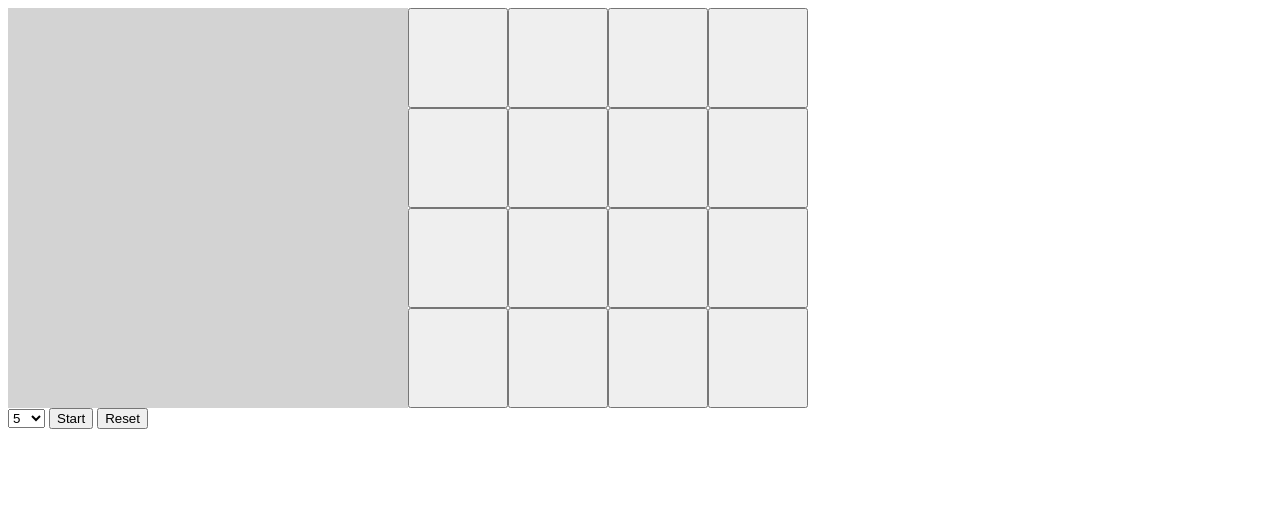
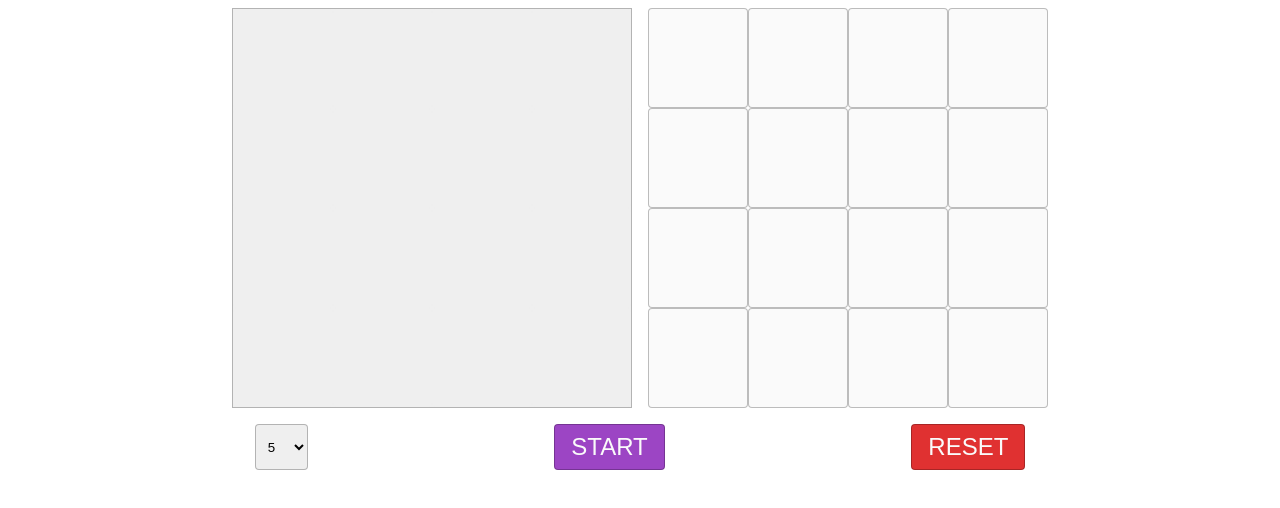
Before and after one commit to JayesNS/freshmail-recruitment-task, a plain HTML site: page index.html in a window 1280 px wide. Drawn offline with Linux system fonts and the light colour scheme; files whose address does not match are found by name.

Commit message:
Added slightly better styling

```diff
--- a/index.html
+++ b/index.html
@@ -20,14 +20,14 @@
 <body>
   <div id="game-wrapper">
     <div id="game">
-      <div id="reference-sequence"></div>
-      <div id="user-sequence"></div>
+      <div id="reference-board"></div>
+      <div id="user-board"></div>
     </div>
     </div>
     <div id="menu">
       <select id="difficulty-select"></select>
-      <button id="start-button">Start</button>
-      <button id="reset-button">Reset</button>
+      <button id="start-button" class="primary">Start</button>
+      <button id="reset-button" class="warning">Reset</button>
     </div>
   </div>
 </body>
--- a/src/js/ReferenceBoardController.js
+++ b/src/js/ReferenceBoardController.js
@@ -6,7 +6,7 @@ class ReferenceBoardController {
   }
 
   initialize() {
-    this.referenceBoard = document.querySelector('#reference-sequence');
+    this.referenceBoard = document.querySelector('#reference-board');
 
     this.initializeBoard();
   }
@@ -14,7 +14,7 @@ class ReferenceBoardController {
   initializeBoard() {
     let elementFactory = (index) => {
       const element = document.createElement('div');
-      const boardName = parent.id;
+      const boardName = this.referenceBoard.id;
       element.id = `${boardName}-${index}`;
       element.addEventListener('animationend', ({target}) => {
         this.clearHighlight(target);
--- a/src/js/UserBoardController.js
+++ b/src/js/UserBoardController.js
@@ -10,7 +10,7 @@ class UserBoardController {
   initialize(config) {
     const {onUserInput} = config;
 
-    this.userBoard = document.querySelector('#user-sequence');
+    this.userBoard = document.querySelector('#user-board');
 
     this.initializeBoard();
 
--- a/src/styles/main.css
+++ b/src/styles/main.css
@@ -1,6 +1,24 @@
+:root {
+  --reference-color: #efefef;
+  --reference-hightlight-color: var(--primary-color);
+
+  --user-board-color: #fafafa;
+  --user-board-hover: var(--reference-hightlight-color);
+
+  --padding-small: 4px;
+
+  --primary-color: #9c45c4;
+  --warning-color: #e03131;
+  --text-color: #fafafa;
+
+  --border: 1px solid rgba(0, 0, 0, 0.25);
+}
+
 #game {
   display: flex;
   flex-wrap: wrap;
+  justify-content: center;
+  gap: 16px;
 }
 
 #game > div {
@@ -9,26 +27,88 @@
 
   max-width: 100vw;
   max-height: 100vw;
+
+  box-sizing: border-box;
 }
 
-#reference-sequence > div {
-  background: lightgrey;
+#reference-board {
+  border: var(--border);
+  background: var(--reference-color);
+}
+
+#reference-board > div {
+  border-radius: 4px;
+  background: var(--reference-color);
+}
+
+#user-board > button {
+  cursor: pointer;
+  box-sizing: border-box;
+  border-radius: 4px;
+  border: 1px solid rgba(0, 0, 0, 0.25);
+  background: var(--user-board-color);
+  transition: 0.25s ease-in;
+}
+
+#user-board > button:hover {
+  background: var(--user-board-hover);
+}
+
+#user-board > button:active {
+  filter: brightness(0.5);
+}
+
+#menu {
+  display: flex;
+  justify-content: space-evenly;
+  padding: 16px 0;
+}
+
+#menu > button {
+  font-size: 1.5em;
+  padding: 8px 16px;
+  text-transform: uppercase;
+  cursor: pointer;
+  color: var(--text-color);
+  box-sizing: border-box;
+  border-radius: 4px;
+  border: var(--border);
+  transition: 0.25s ease-out;
+}
+
+#menu > select {
+  background: var(--reference-color);
+  border: var(--border);
+  padding: 0 8px;
+  border-radius: 4px;
+}
+
+#menu > button:hover {
+  filter: brightness(0.8);
+}
+
+.primary {
+  background: var(--primary-color);
+}
+
+.warning {
+  background: var(--warning-color);
 }
 
 @keyframes highlight {
   0% {
-    background: lightgrey;
+    background: var(--reference-color);
   }
 
   10% {
-    background: red;
+    background: var(--reference-hightlight-color);
   }
 
   90% {
-    background: red;
+    background: var(--reference-hightlight-color);
   }
 
   100% {
-    background: lightgrey;
+    background: var(--reference-color);
   }
 }
```
